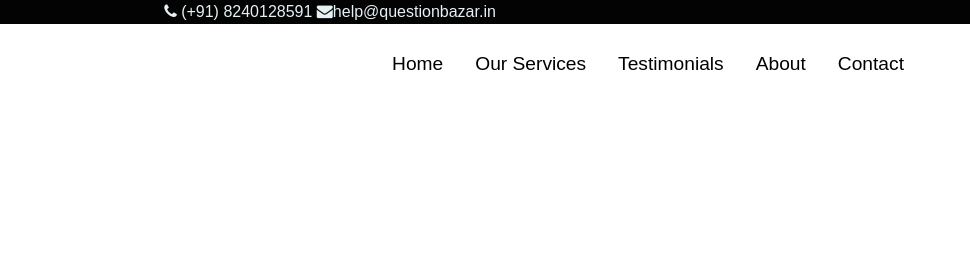
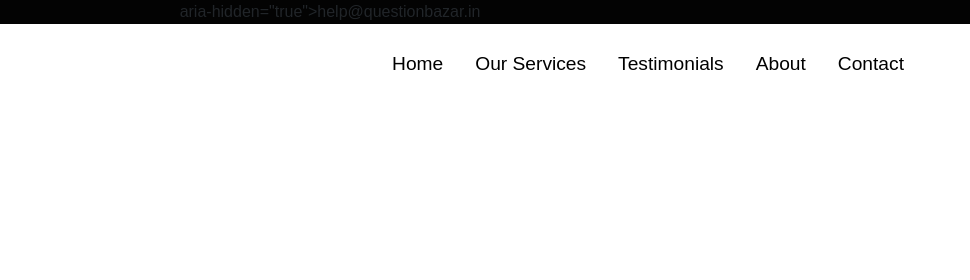
Before and after one commit to sayangho/questionbazar, a plain HTML site: page index.html in a window 1280 px wide. Shown: the top 280 px of the page, 310-1280 px from the left. Drawn offline with nearby package versions, Linux system fonts and the light colour scheme; a script that the page names is missing.

Commit message:
Update index.html

```diff
--- a/index.html
+++ b/index.html
@@ -12,14 +12,13 @@
 
   <link rel="stylesheet" href="style.css">
   <!-- Bootstrap CSS -->
-  <title>Questionbazar</title>
+  <title>Dhanda</title>
 </head>
 
 
 <body>
   <div class="const">
-    <a href="tel:(+91)8240128591"><i class="fa fa-phone" aria-hidden="true"></i> (+91) 8240128591</a>
-    <a href="mailto:help@questionbazar.in"><i class="fa fa-envelope"
+
         aria-hidden="true"></i></i>help@questionbazar.in</a>
   </div>
   <!--navbar section -->
```
